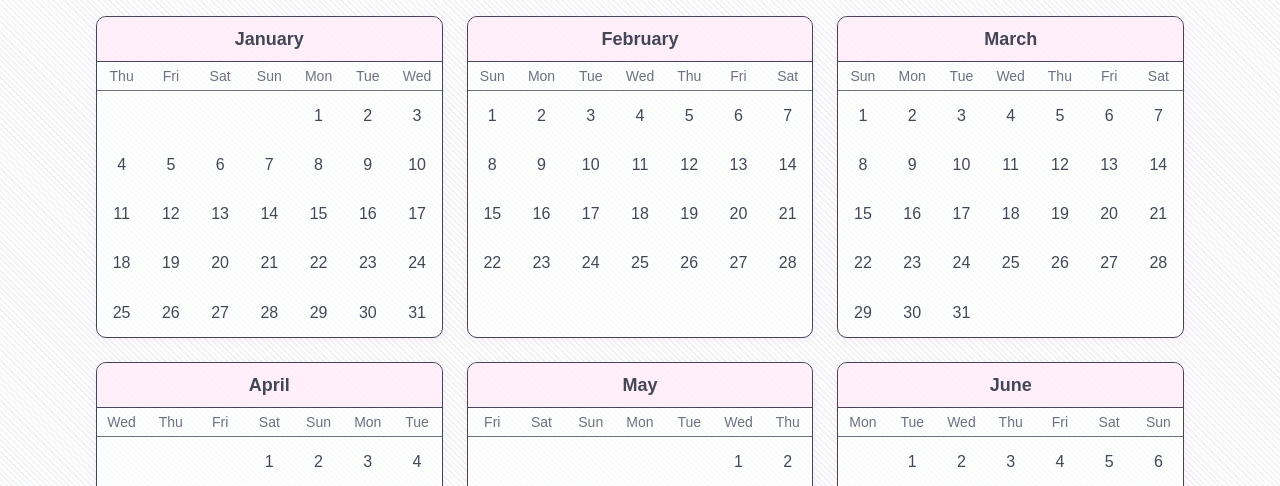
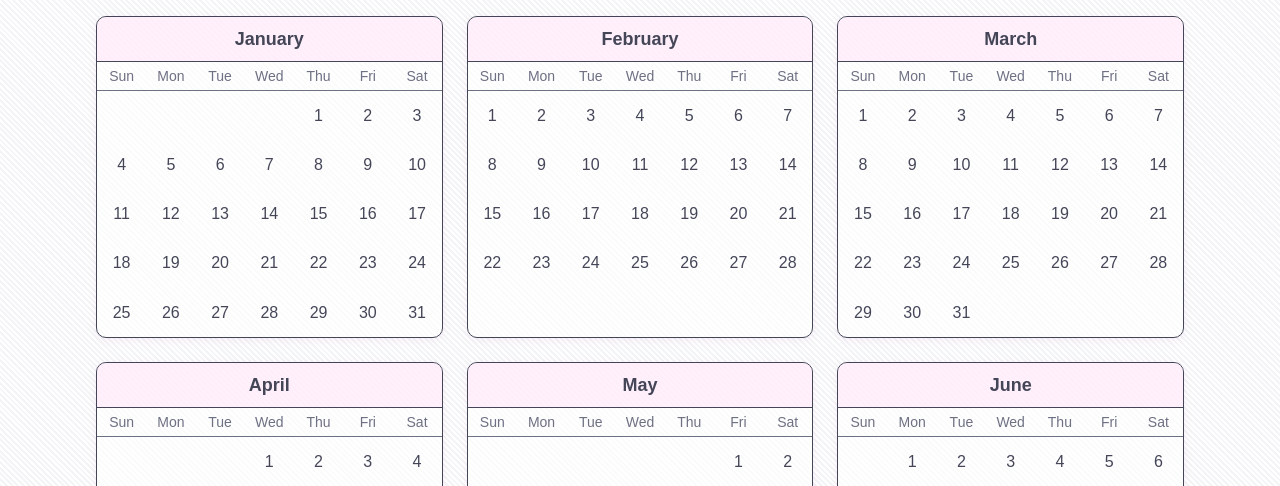
Before and after one commit to CheapNightbot/our-days, a React (Vite) app: page / in a window 1280 px wide. Shown: the top 486 px of the page. Built offline with nearby package versions, Linux system fonts and the light colour scheme.

Commit message:
Fix generated week names

```diff
--- a/src/react-app/components/calendar.tsx
+++ b/src/react-app/components/calendar.tsx
@@ -36,9 +36,9 @@ const MonthCard = ({ year, month, locale }: MonthCardProps) => {
     const { monthName, weekdays, padding, days } = useMemo(() => {
         const monthName = new Intl.DateTimeFormat(locale, { month: 'long' }).format(new Date(year, month, 1));
 
-        // Generate weekdays dynamically based on the first week of this month
+        // Generate weekdays dynamically
         const weekdays = Array.from({ length: 7 }, (_, i) => {
-            return new Intl.DateTimeFormat(locale, { weekday: 'short' }).format(new Date(year, month, 1 + i));
+            return new Intl.DateTimeFormat(locale, { weekday: 'short' }).format(new Date(year, 1, 1 + i));
         });
 
         return {
```
